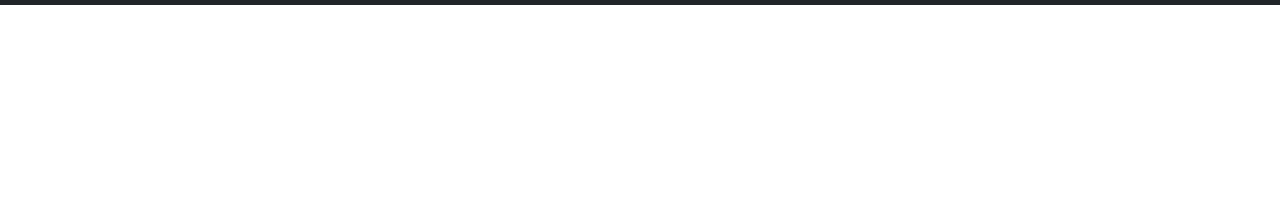
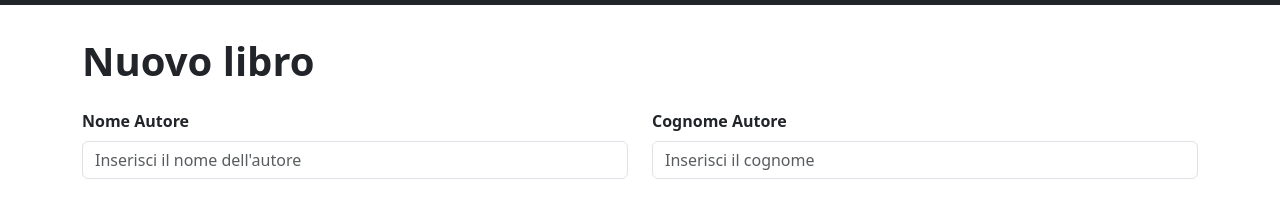
Before and after one commit to MhZ9191/html-css-bootstrap-dashboard, a plain HTML site: page newPage.html in a window 1280 px wide. Shown: the part 59-276 px from the top of the page. Drawn offline with nearby package versions, Linux system fonts and the light colour scheme.

Commit message:
Add "nome autore" & "cognome autore"

```diff
--- a/newPage.html
+++ b/newPage.html
@@ -69,7 +69,37 @@
       </nav>
     </header>
     <!-- MAIN -->
-
+    <main class="container mt-3">
+      <div>
+        <h1 class="text-align-left fw-semibold py-3">Nuovo libro</h1>
+      </div>
+      <form action="#" class="row">
+        <div class="col-6 fw-semibold">
+          <label for="nome-autore" class="form-label text-nowrap"
+            >Nome Autore</label
+          >
+          <input
+            placeholder="Inserisci il nome dell'autore"
+            type="text"
+            id="nome-autore"
+            class="form-control"
+            aria-describedby="nome-autore"
+          />
+        </div>
+        <div class="col-6 fw-semibold">
+          <label for="cognome-autore" class="form-label text-nowrap"
+            >Cognome Autore</label
+          >
+          <input
+            placeholder="Inserisci il cognome"
+            type="text"
+            id="cognome-autore"
+            class="form-control"
+            aria-describedby="cognome-autore"
+          />
+        </div>
+      </form>
+    </main>
     <!-- JS BOOTSTRAP -->
     <script
       src="https://cdn.jsdelivr.net/npm/bootstrap@5.3.8/dist/js/bootstrap.bundle.min.js"
```
